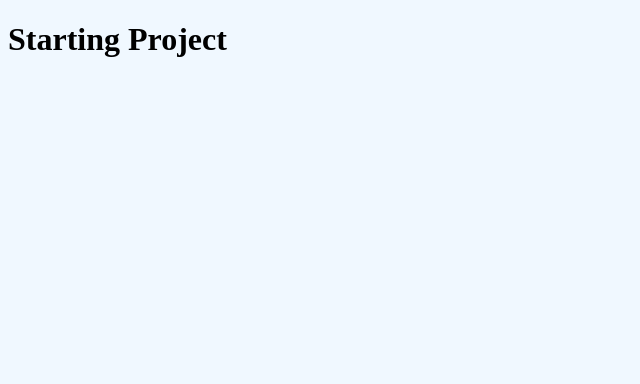
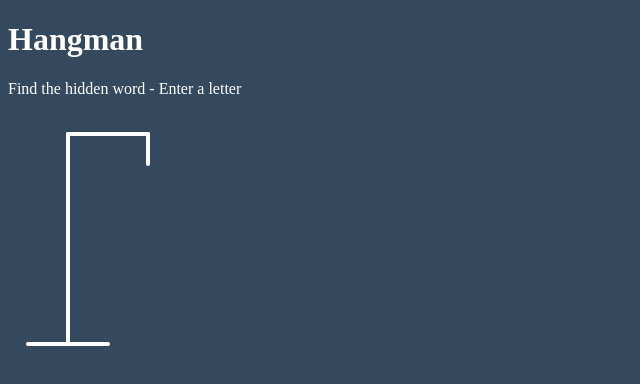
Before and after one commit to EmilieJarvman/hangman, a plain HTML site: page index.html in a window 1280 px wide. Shown: the whole page, without its empty margins (0-640 px from the left). Drawn offline with Linux system fonts and the light colour scheme.

Commit message:
svg illustration

```diff
--- a/index.html
+++ b/index.html
@@ -8,7 +8,27 @@
 		<title>Hangman</title>
 	</head>
 	<body>
-		<h1>Starting Project</h1>
+		<h1>Hangman</h1>
+		<p>Find the hidden word - Enter a letter</p>
+		<div class="game-container">
+			<svg height="250" width="200" class="figure-container">
+				<!-- Rod -->
+				<line x1="60" y1="20" x2="140" y2="20" />
+				<line x1="140" y1="20" x2="140" y2="50" />
+				<line x1="60" y1="20" x2="60" y2="230" />
+				<line x1="20" y1="230" x2="100" y2="230" />
+				<!-- Head -->
+				<circle cx="140" cy="70" r="20" class="figure-part" />
+				<!-- Body -->
+				<line x1="140" y1="90" x2="140" y2="150" class="figure-part" />
+				<!-- Arms -->
+				<line x1="140" y1="120" x2="120" y2="100" class="figure-part" />
+				<line x1="140" y1="120" x2="160" y2="100" class="figure-part" />
+				<!-- Legs -->
+				<line x1="140" y1="150" x2="120" y2="180" class="figure-part" />
+				<line x1="140" y1="150" x2="160" y2="180" class="figure-part" />
+			</svg>
+		</div>
 		<script src="script.js"></script>
 	</body>
 </html>
--- a/style.css
+++ b/style.css
@@ -3,5 +3,17 @@
 }
 
 body {
-	background-color: aliceblue;
+	background-color: #34495e;
+	color: #fff;
 }
+
+.figure-container {
+	fill: transparent;
+	stroke: #fff;
+	stroke-width: 4px;
+	stroke-linecap: round;
+}
+
+.figure-part {
+	display: none;
+}
```
